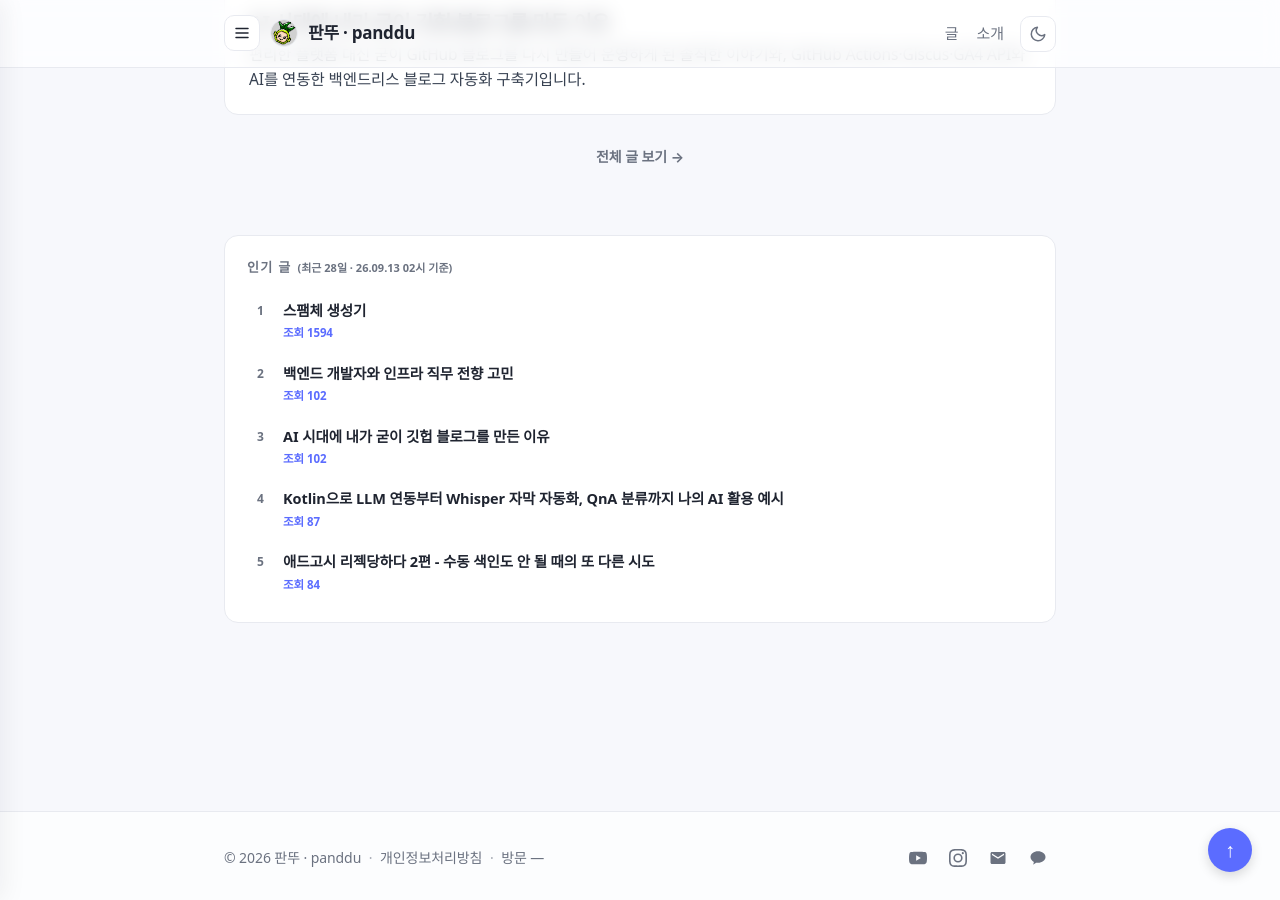
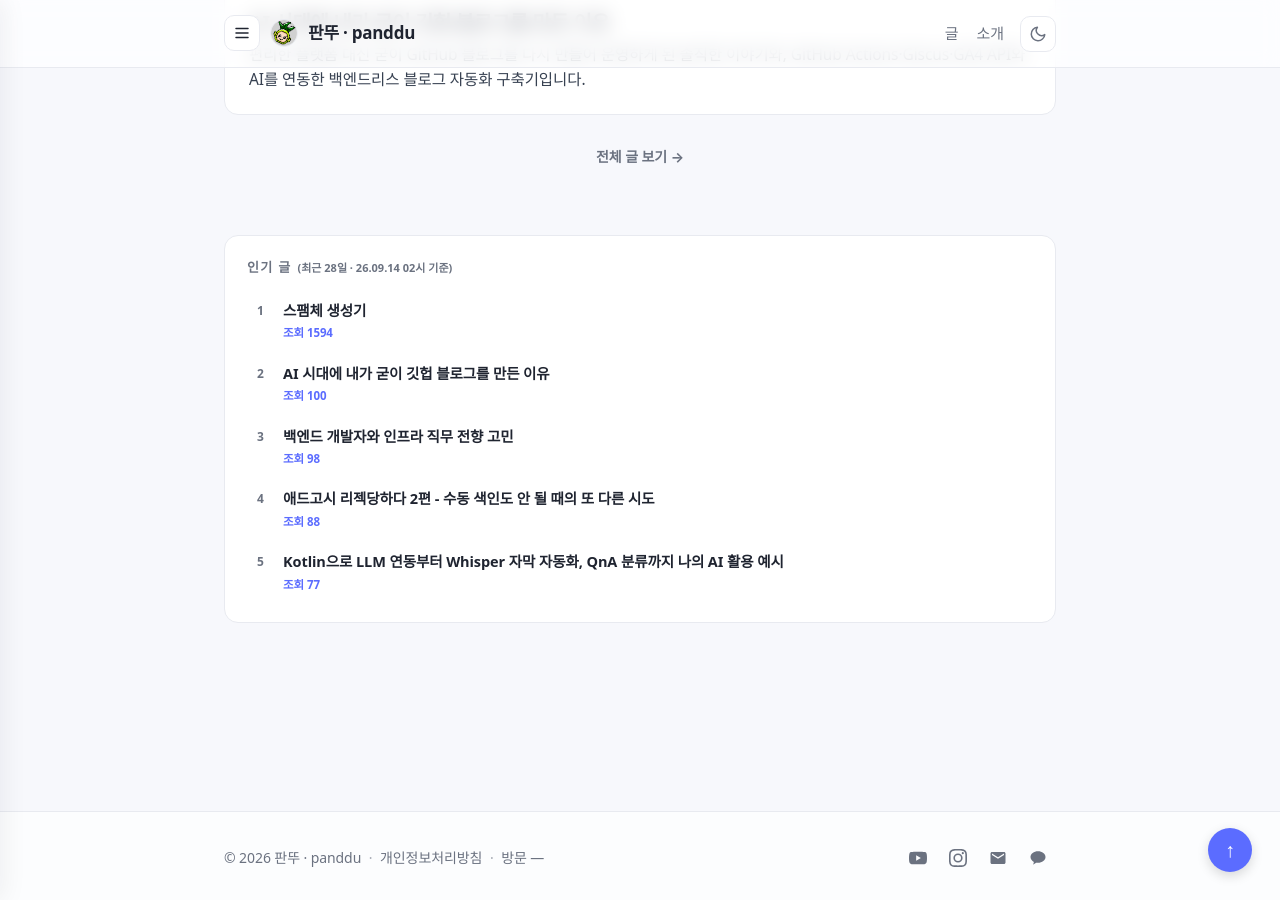
Before and after one commit to panddu/panddu.github.io, a Jekyll site: the page built from index.html, in a window 1280 px wide and 900 px high, scrolled down 1992 px. Built offline with Jekyll 4.4.1, drawn with Linux system fonts in a browser that asks for light colours; some web fonts are replaced.

Commit message:
chore: update popular posts

```diff
--- a/_data/popular_posts.json
+++ b/_data/popular_posts.json
@@ -1,5 +1,5 @@
 {
-  "generated_at": "2026-09-13T02:40:50+09:00",
+  "generated_at": "2026-09-14T02:54:46+09:00",
   "period_days": 28,
   "posts": [
     {
@@ -8,24 +8,24 @@
       "views": 1594
     },
     {
+      "title": "AI 시대에 내가 굳이 깃헙 블로그를 만든 이유",
+      "url": "/posts/2026/08/why-i-made-github-blog/",
+      "views": 100
+    },
+    {
       "title": "백엔드 개발자와 인프라 직무 전향 고민",
       "url": "/posts/2026/08/backend-and-infra-counsel/",
-      "views": 102
+      "views": 98
     },
     {
-      "title": "AI 시대에 내가 굳이 깃헙 블로그를 만든 이유",
-      "url": "/posts/2026/08/why-i-made-github-blog/",
-      "views": 102
+      "title": "애드고시 리젝당하다 2편 - 수동 색인도 안 될 때의 또 다른 시도",
+      "url": "/posts/2026/08/adsense-rejection-diary-2/",
+      "views": 88
     },
     {
       "title": "Kotlin으로 LLM 연동부터 Whisper 자막 자동화, QnA 분류까지 나의 AI 활용 예시",
       "url": "/posts/2026/08/panddu-ai-workflow/",
-      "views": 87
-    },
-    {
-      "title": "애드고시 리젝당하다 2편 - 수동 색인도 안 될 때의 또 다른 시도",
-      "url": "/posts/2026/08/adsense-rejection-diary-2/",
-      "views": 84
+      "views": 77
     }
   ]
 }
```
